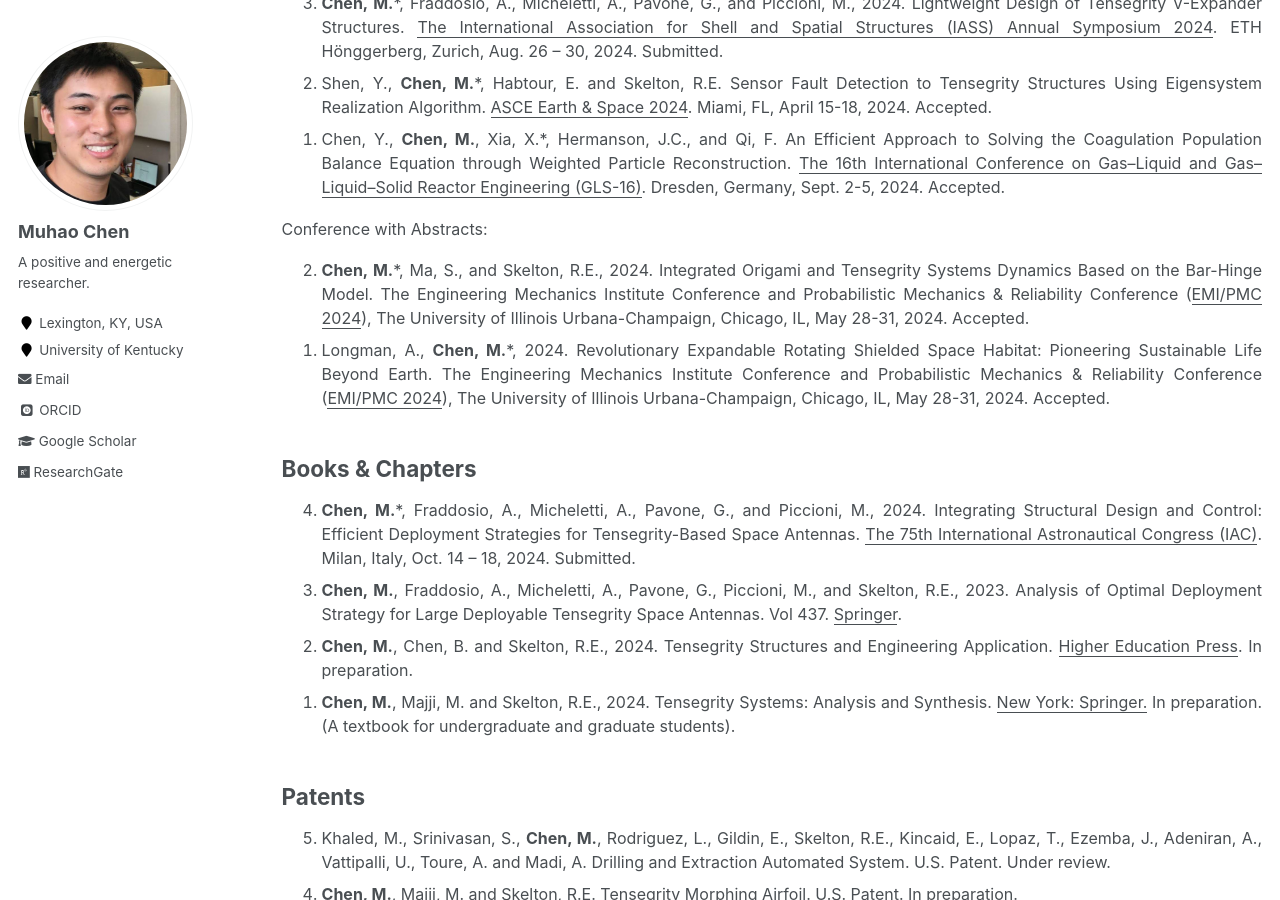
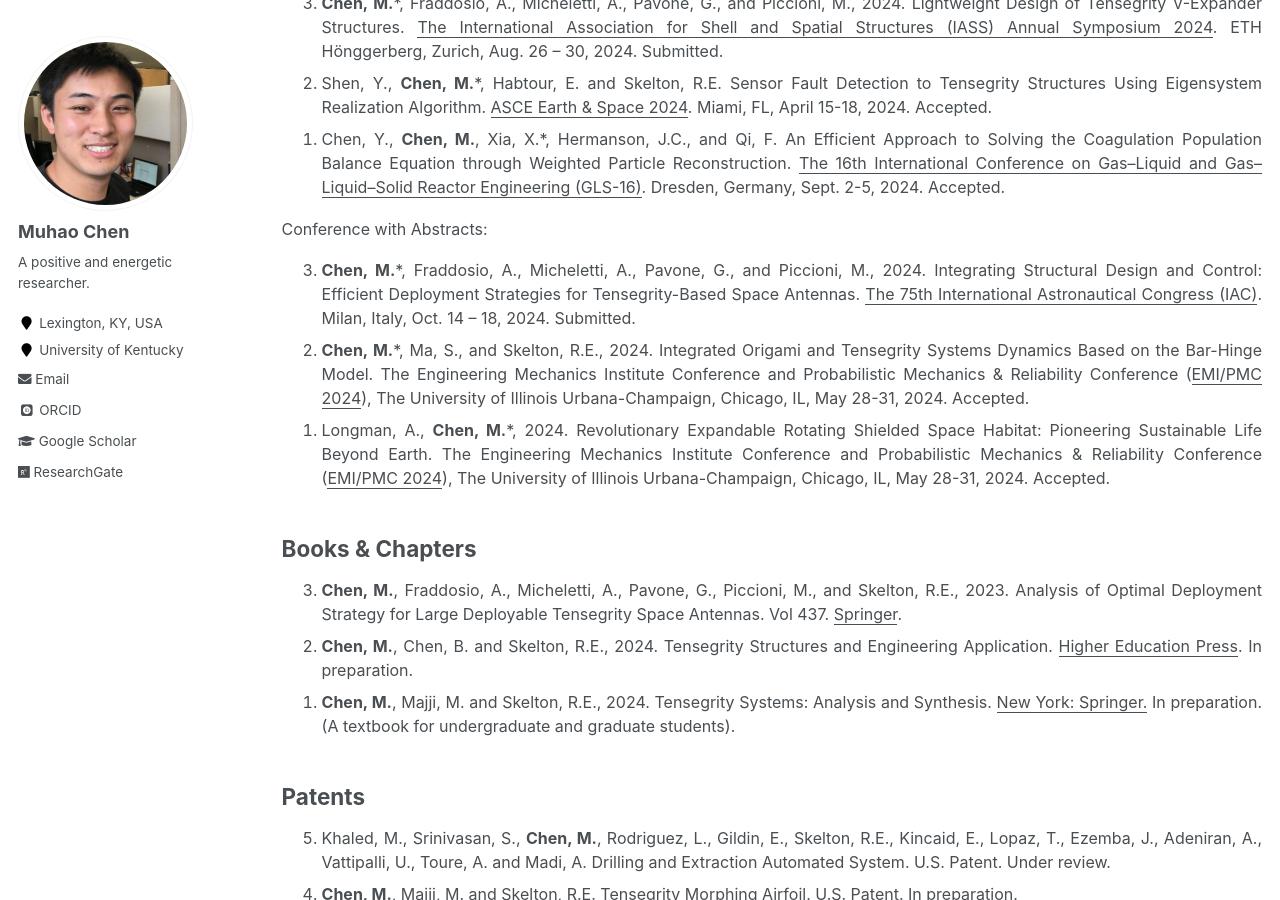
Before and after one commit to Muhao-Chen/muhao-chen.github.io, a Jekyll site: the page built from _pages/publication.md, in a window 1280 px wide and 900 px high, scrolled down 3964 px. Built offline with Jekyll 4.4.1, drawn with Linux system fonts in a browser that asks for light colours; some web fonts are replaced; part of the change alters nothing that is shown.

```diff
--- a/_pages/publication.md
+++ b/_pages/publication.md
@@ -105,6 +105,7 @@ Conference with Full Papers:
 </ol>
 Conference with Abstracts:
 <ol reversed>
+<li><strong>Chen, M.</strong>*, Fraddosio, A., Micheletti, A., Pavone, G., and Piccioni, M., 2024. Integrating Structural Design and Control: Efficient Deployment Strategies for Tensegrity-Based Space Antennas. <u>The 75th International Astronautical Congress (IAC)</u>. Milan, Italy, Oct. 14 – 18, 2024. Submitted. </li>
 <li><strong>Chen, M.</strong>*, Ma, S., and Skelton, R.E., 2024. Integrated Origami and Tensegrity Systems Dynamics Based on the Bar-Hinge Model. The Engineering Mechanics Institute Conference and Probabilistic Mechanics & Reliability Conference (<u>EMI/PMC 2024</u>), The University of Illinois Urbana-Champaign, Chicago, IL, May 28-31, 2024. Accepted.</li>
 <li>Longman, A., <strong>Chen, M.</strong>*, 2024. Revolutionary Expandable Rotating Shielded Space Habitat: Pioneering Sustainable Life Beyond Earth. The Engineering Mechanics Institute Conference and Probabilistic Mechanics & Reliability Conference (<u>EMI/PMC 2024</u>), The University of Illinois Urbana-Champaign, Chicago, IL, May 28-31, 2024. Accepted.</li>
 </ol>
@@ -112,7 +113,6 @@ Conference with Abstracts:
 ## Books & Chapters
 <font size=3>
 <ol reversed>
-<li><strong>Chen, M.</strong>*, Fraddosio, A., Micheletti, A., Pavone, G., and Piccioni, M., 2024. Integrating Structural Design and Control: Efficient Deployment Strategies for Tensegrity-Based Space Antennas. <u>The 75th International Astronautical Congress (IAC)</u>. Milan, Italy, Oct. 14 – 18, 2024. Submitted. </li>
 <li><strong>Chen, M.</strong>, Fraddosio, A., Micheletti, A., Pavone, G., Piccioni, M., and Skelton, R.E., 2023. Analysis of Optimal Deployment Strategy for Large Deployable Tensegrity Space Antennas. Vol 437. <u>Springer</u>.</li>
 <li><strong>Chen, M.</strong>, Chen, B. and Skelton, R.E., 2024. Tensegrity Structures and Engineering Application. <u>Higher Education Press</u>. In preparation.</li>
 <li><strong>Chen, M.</strong>, Majji, M. and Skelton, R.E., 2024. Tensegrity Systems: Analysis and Synthesis. <u>New York: Springer.</u> In preparation. (A textbook for undergraduate and graduate students).</li>
```
